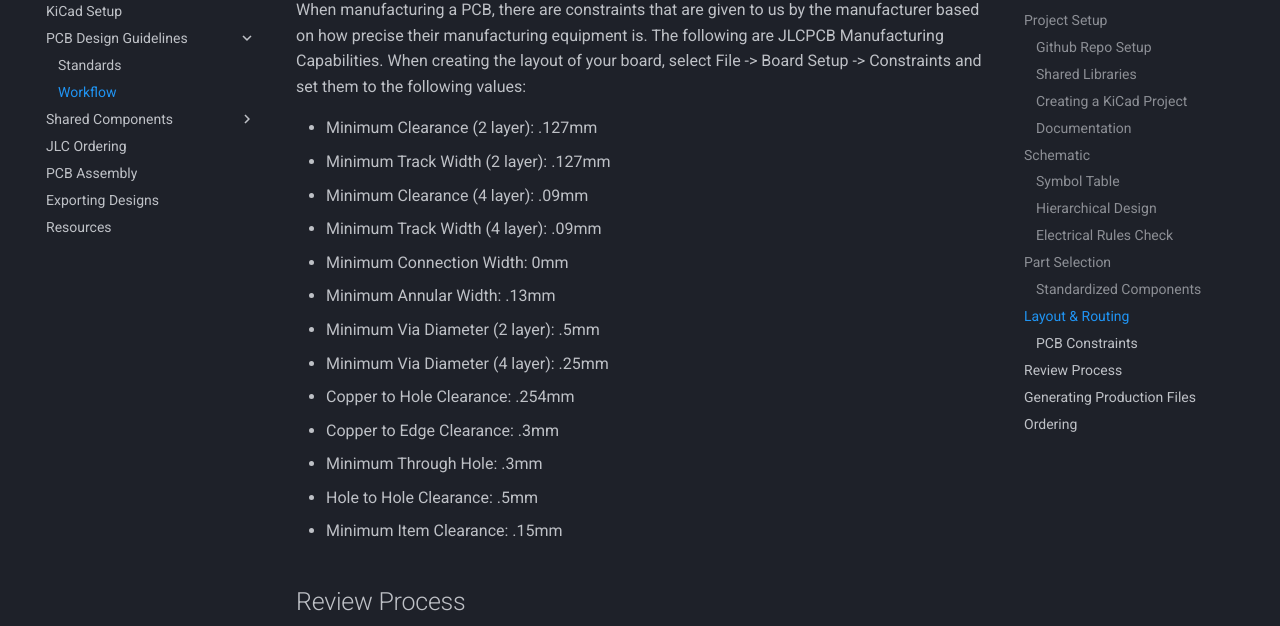
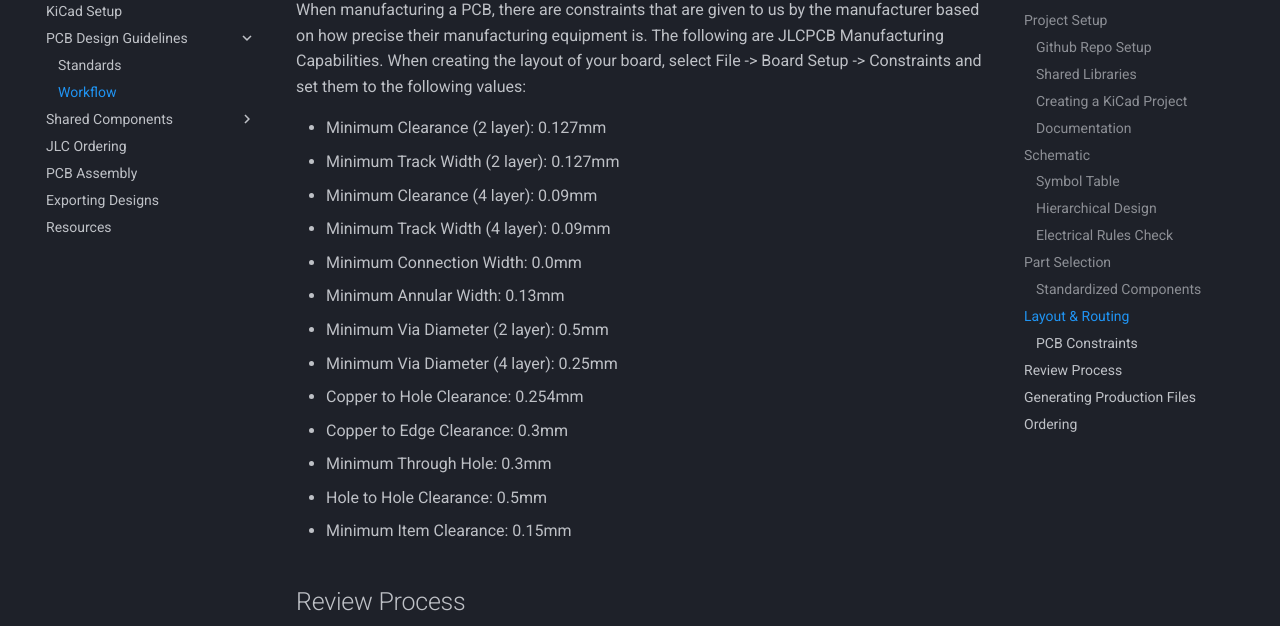
Before and after one commit to lhr-solar/KiCAD-Sharepoint, an MkDocs documentation site: the page built from docs/Workflow.md, in a window 1280 px wide and 900 px high, scrolled down 4088 px. Shown: the part 142-768 px from the top of the window. Built offline with MkDocs 1.6.1 and Material for MkDocs 9.7.7, drawn with Linux system fonts in a browser that asks for light colours.

Commit message:
clarifications for constraints

```diff
--- a/docs/Workflow.md
+++ b/docs/Workflow.md
@@ -70,19 +70,19 @@ TODO
 When manufacturing a PCB, there are constraints that are given to us by the manufacturer based on how precise their manufacturing equipment is. The following are JLCPCB Manufacturing Capabilities.
 When creating the layout of your board, select File -> Board Setup -> Constraints and set them to the following values:
 
-* Minimum Clearance (2 layer): .127mm
-* Minimum Track Width (2 layer): .127mm
-* Minimum Clearance (4 layer): .09mm
-* Minimum Track Width (4 layer): .09mm
-* Minimum Connection Width: 0mm
-* Minimum Annular Width: .13mm
-* Minimum Via Diameter (2 layer): .5mm
-* Minimum Via Diameter (4 layer): .25mm
-* Copper to Hole Clearance: .254mm
-* Copper to Edge Clearance: .3mm
-* Minimum Through Hole: .3mm
-* Hole to Hole Clearance: .5mm
-* Minimum Item Clearance: .15mm
+* Minimum Clearance (2 layer): 0.127mm
+* Minimum Track Width (2 layer): 0.127mm
+* Minimum Clearance (4 layer): 0.09mm
+* Minimum Track Width (4 layer): 0.09mm
+* Minimum Connection Width: 0.0mm
+* Minimum Annular Width: 0.13mm
+* Minimum Via Diameter (2 layer): 0.5mm
+* Minimum Via Diameter (4 layer): 0.25mm
+* Copper to Hole Clearance: 0.254mm
+* Copper to Edge Clearance: 0.3mm
+* Minimum Through Hole: 0.3mm
+* Hole to Hole Clearance: 0.5mm
+* Minimum Item Clearance: 0.15mm
 
 
 ## Review Process
```
